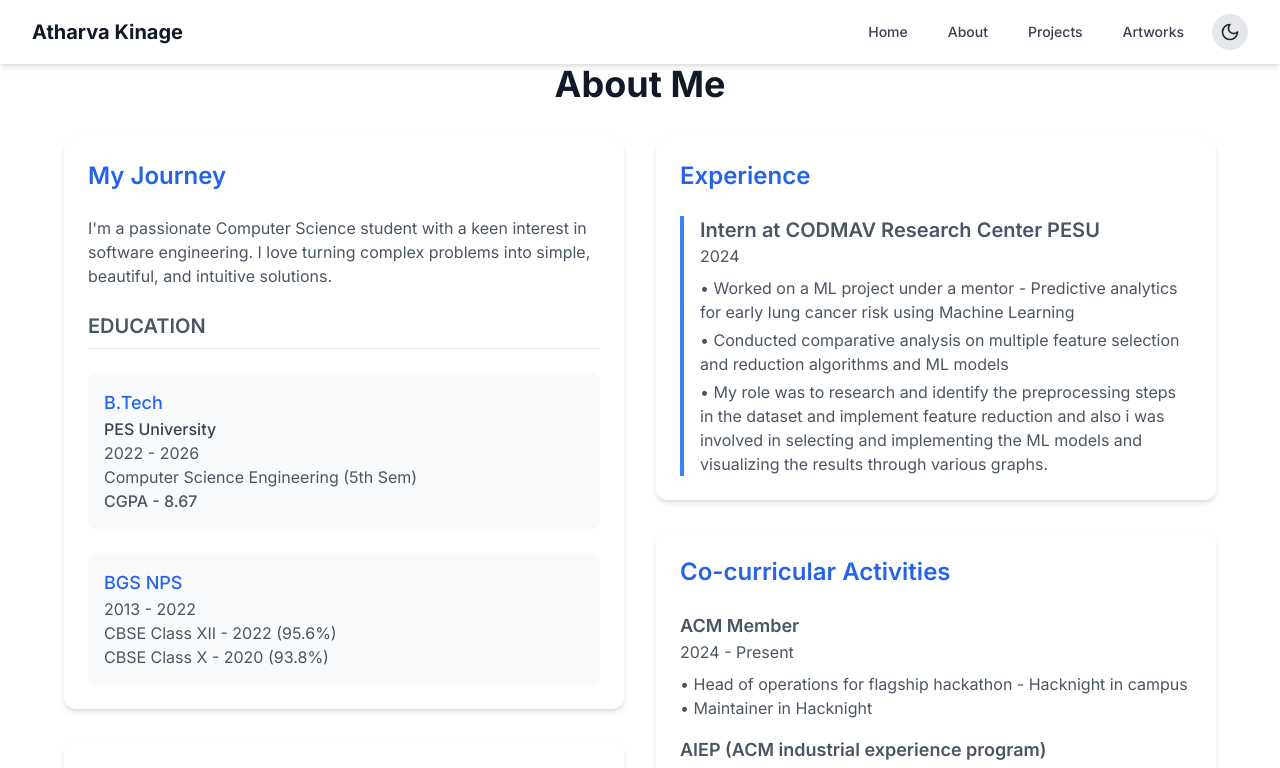
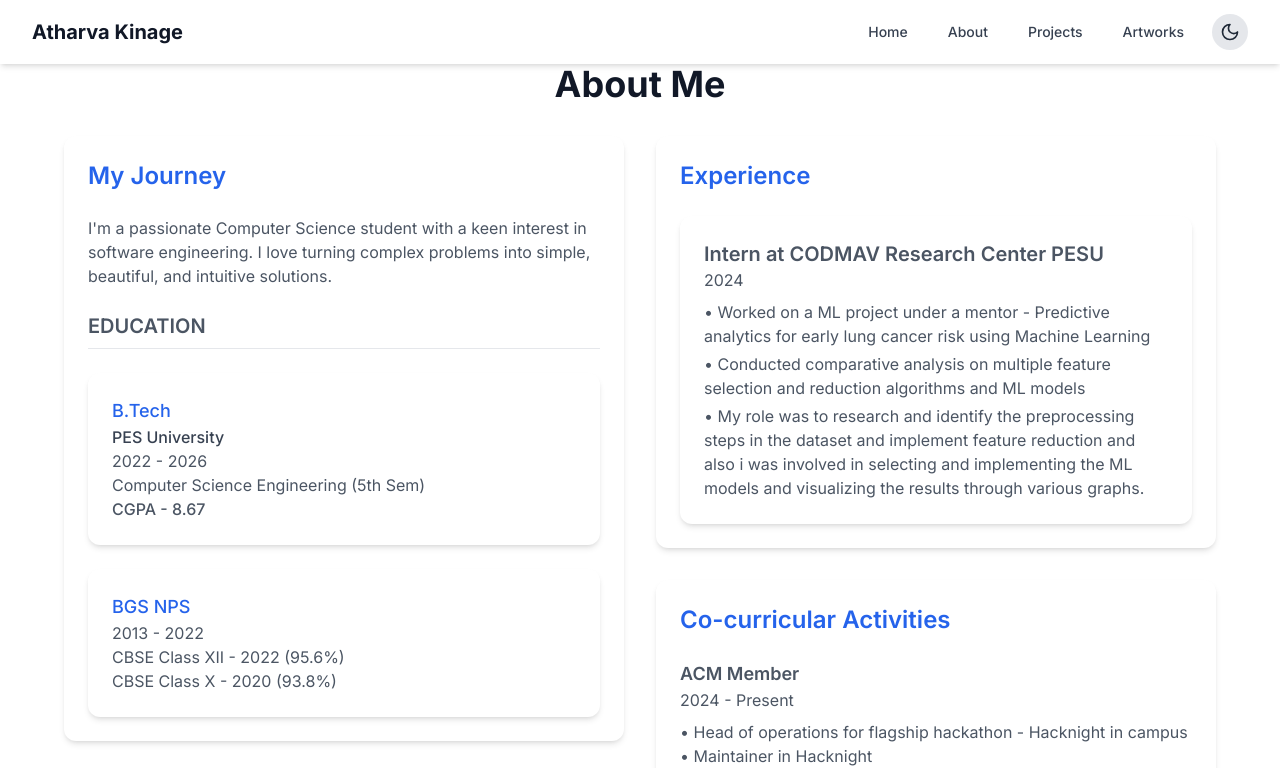
Before and after one commit to atharvakinage/my-portfolio, a Next.js app: page /about in a window 1280 px wide. Shown: the top 768 px of the page. Built offline with nearby package versions, Linux system fonts and the light colour scheme.

Commit message:
Add hover effect in about page

```diff
--- a/src/app/about/page.js
+++ b/src/app/about/page.js
@@ -5,7 +5,7 @@ export default function About() {
       <div className="grid lg:grid-cols-2 gap-8 mb-12">
         <div className="space-y-8">
 
-          <div className="bg-white rounded-xl shadow-md p-6 hover:shadow-lg transition-shadow">
+        <div className="bg-white dark:bg-white rounded-xl shadow-md p-6 hover:shadow-lg hover:scale-105 transition-all duration-300 ease-in-out">
             <h2 className="text-2xl font-semibold mb-6 text-blue-600">My Journey</h2>
             <p className="text-gray-600 mb-6">
               I'm a passionate Computer Science student with a keen interest in software engineering.
@@ -15,14 +15,14 @@ export default function About() {
             <div className="space-y-6">
               <h3 className="text-xl text-gray-600 font-semibold border-b pb-2">EDUCATION</h3>
               <div className="space-y-6">
-                <div className="bg-gray-50 p-4 rounded-lg">
+              <div className="bg-white dark:bg-white rounded-xl shadow-md p-6 hover:shadow-lg hover:scale-105 transition-all duration-300 ease-in-out">
                   <h4 className="text-lg font-medium text-blue-600">B.Tech</h4>
                   <div className="text-gray-700 font-medium">PES University</div>
                   <div className="text-gray-600">2022 - 2026</div>
                   <div className="text-gray-600">Computer Science Engineering (5th Sem)</div>
                   <div className="text-gray-600 font-medium">CGPA - 8.67</div>
                 </div>
-                <div className="bg-gray-50 p-4 rounded-lg">
+                <div className="bg-white dark:bg-white rounded-xl shadow-md p-6 hover:shadow-lg hover:scale-105 transition-all duration-300 ease-in-out">
                   <h4 className="text-lg font-medium text-blue-600">BGS NPS</h4>
                   <div className="text-gray-600">2013 - 2022</div>
                   <div className="text-gray-600">CBSE Class XII - 2022 (95.6%)</div>
@@ -32,7 +32,7 @@ export default function About() {
             </div>
           </div>
 
-          <div className="bg-white rounded-xl shadow-md p-6 hover:shadow-lg transition-shadow">
+          <div className="bg-white dark:bg-white rounded-xl shadow-md p-6 hover:shadow-lg hover:scale-105 transition-all duration-300 ease-in-out">
             <h2 className="text-2xl font-semibold mb-6 text-blue-600">Skills</h2>
             <div className="grid grid-cols-2 gap-4">
               <div>
@@ -82,10 +82,10 @@ export default function About() {
         </div>
 
         <div className="space-y-8">
-          <div className="bg-white rounded-xl shadow-md p-6 hover:shadow-lg transition-shadow">
+        <div className="bg-white dark:bg-white rounded-xl shadow-md p-6 hover:shadow-lg hover:scale-105 transition-all duration-300 ease-in-out">
             <h2 className="text-2xl font-semibold mb-6 text-blue-600">Experience</h2>
             <div className="space-y-6">
-              <div className="border-l-4 border-blue-500 pl-4">
+            <div className="bg-white dark:bg-white rounded-xl shadow-md p-6 hover:shadow-lg hover:scale-105 transition-all duration-300 ease-in-out">
                 <h3 className="text-xl text-gray-600 font-semibold">Intern at CODMAV Research Center PESU</h3>
                 <p className="text-gray-600">2024</p>
                 <ul className="mt-2 space-y-1 text-gray-600">
@@ -97,7 +97,7 @@ export default function About() {
             </div>
           </div>
 
-          <div className="bg-white rounded-xl shadow-md p-6 hover:shadow-lg transition-shadow">
+          <div className="bg-white dark:bg-white rounded-xl shadow-md p-6 hover:shadow-lg hover:scale-105 transition-all duration-300 ease-in-out">
             <h2 className="text-2xl font-semibold mb-6 text-blue-600">Co-curricular Activities</h2>
             <div className="space-y-4">
               <div>
@@ -126,7 +126,7 @@ export default function About() {
           </div>
 
           {/* Extracurricular Activities */}
-          <div className="bg-white rounded-xl shadow-md p-6 hover:shadow-lg transition-shadow">
+          <div className="bg-white dark:bg-white rounded-xl shadow-md p-6 hover:shadow-lg hover:scale-105 transition-all duration-300 ease-in-out">
             <h2 className="text-2xl font-semibold mb-6 text-blue-600">Extracurricular Activities</h2>
             <div className="space-y-4">
               <div>
--- a/src/app/page.js
+++ b/src/app/page.js
@@ -26,7 +26,7 @@ export default function Home() {
         initial={{ opacity: 0, scale: 0.9 }}
         animate={{ opacity: 1, scale: 1 }}
         transition={{ duration: 0.5, delay: 0.2 }}
-        className="relative w-66 h-66 md:w-80 md:h-80 mb-8 rounded-full overflow-hidden shadow-2xl"
+        className="relative w-66 h-66 md:w-80 md:h-80 mb-8 rounded-full overflow-hidden shadow-2xl hover:shadow-lg hover:scale-105 transition-all duration:300 ease-in-out"
       >
         <Image
           src="/guitarlol.png"
```
